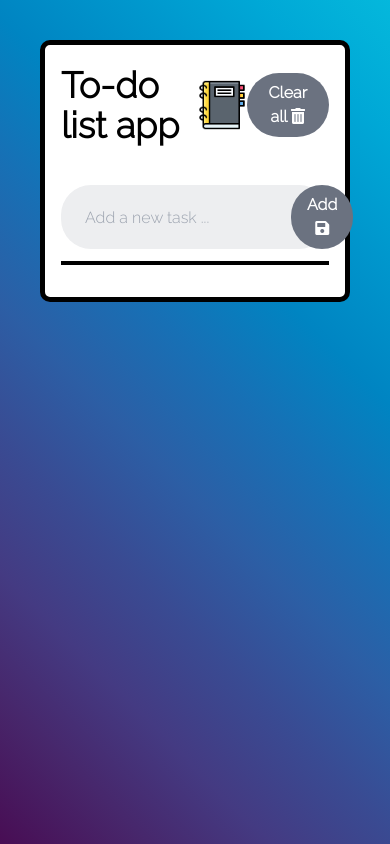
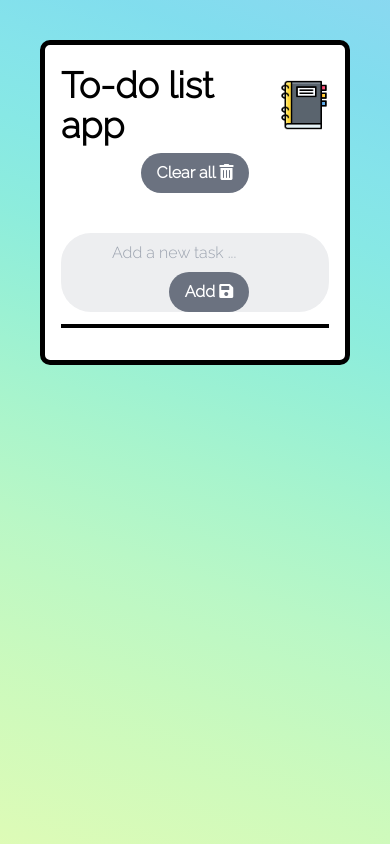
Before and after one commit to JuanmiAcosta/To_do_list_app, a plain HTML site: page index.html in a window 390 px wide. Drawn offline with nearby package versions, Linux system fonts and the light colour scheme.

Commit message:
Responsive 530 y 400px.

```diff
--- a/index.html
+++ b/index.html
@@ -19,9 +19,9 @@
 <body>
     <div id="contenedor" class="w-full min-h-screen p-10">
         <div id="todoapp" class="w-full my-100 mx-auto mb-20 py-5 px-4 pb-8">
-            <header class="flex justify-between items-center mb-10">
+            <header id="header" class="flex justify-between items-center mb-10">
                 <h1 class="text-4xl flex justify-center items-center"> To-do list app <img class="ml-2" src="icons/directorio64.png" alt="Libreta"> </h1>
-                <button id="clear-button" class="bg-gray-500 hover:bg-gray-700 text-white font-bold py-2 px-4">Clear all <i class="fas fa-trash-alt"></i></button>
+                <button id="clear-button" class="bg-gray-500 hover:bg-gray-700 text-white font-bold py-2 px-4 mt-2">Clear all <i class="fas fa-trash-alt"></i></button>
             </header>
             <div id="row" class=" flex items-center justify-between pl-3 mb-3">
                 <input type="text" id="input-box" placeholder="Add a new task ... " class="h-10 px-3 rounded-lg border-2 border-gray-300 focus:border-blue-500">
--- a/style.css
+++ b/style.css
@@ -6,20 +6,22 @@
 }
 
 #contenedor {
-    background-image: linear-gradient(45deg,
-            hsl(290deg 73% 19%) 0%,
-            hsl(270deg 48% 28%) 11%,
-            hsl(248deg 38% 37%) 22%,
-            hsl(228deg 44% 40%) 33%,
-            hsl(215deg 58% 41%) 44%,
-            hsl(206deg 78% 40%) 56%,
-            hsl(199deg 100% 38%) 67%,
-            hsl(196deg 100% 40%) 78%,
-            hsl(193deg 100% 42%) 89%,
-            hsl(190deg 96% 44%) 100%);
+
+    background-image: linear-gradient(20deg,
+            hsl(86deg 90% 85%) 0%,
+            hsl(106deg 85% 86%) 18%,
+            hsl(131deg 80% 85%) 33%,
+            hsl(148deg 78% 81%) 45%,
+            hsl(161deg 75% 77%) 56%,
+            hsl(170deg 72% 74%) 65%,
+            hsl(178deg 68% 72%) 74%,
+            hsl(184deg 71% 72%) 82%,
+            hsl(189deg 76% 72%) 90%,
+            hsl(194deg 78% 74%) 100%);
+
 }
 
-h1{
+h1 {
     font-weight: bolder;
 }
 
@@ -27,7 +29,7 @@ h1{
     background-color: white;
     border-radius: 10px;
     max-width: 700px;
-    border : 5px solid black;
+    border: 5px solid black;
 }
 
 #todoapp h1 img {
@@ -55,46 +57,46 @@ button {
     border-radius: 40px;
 }
 
-ul li{
+ul li {
     margin-top: 10px;
     margin-bottom: 10px;
     list-style: none;
-    font-size:17px;
+    font-size: 17px;
     padding: 12px 8px 12px 50px;
-    user-select : none;
+    user-select: none;
     cursor: pointer;
-    position:relative;
+    position: relative;
 }
 
-ul li::before{
+ul li::before {
     content: '';
     position: absolute;
     height: 28px;
-    width:28px;
+    width: 28px;
     border-radius: 50%;
     background-image: url(icons/unchecked.png);
-    background-size:cover;
-    background-position:center;
-    top:12px;
-    left:8px;
+    background-size: cover;
+    background-position: center;
+    top: 12px;
+    left: 8px;
 }
 
-ul li.checked{
-    color:#555;
-    text-decoration:line-through;
+ul li.checked {
+    color: #555;
+    text-decoration: line-through;
 }
 
-ul li.checked::before{
+ul li.checked::before {
     background-image: url(icons/checked.png);
 }
 
-ul li span{
-    position : absolute;
+ul li span {
+    position: absolute;
     right: 0;
-    top:5px;
+    top: 5px;
     width: 40px;
     height: 40px;
-    font-size:22px;
+    font-size: 22px;
     color: #555;
     line-height: 40px;
     text-align: center;
@@ -104,3 +106,21 @@ ul li span{
 ul li span:hover {
     background: #edeef0;
 }
+
+@media (max-width: 530px) {
+    #header {
+        flex-direction: column;
+        /* Cambia la dirección a columna */
+        align-items: center;
+        /* Centra los componentes horizontalmente */
+    }
+}
+
+@media (max-width: 400px) {
+    #row {
+        flex-direction: column;
+        /* Cambia la dirección a columna */
+        align-items: center;
+        /* Centra los componentes horizontalmente */
+    }
+}
```
